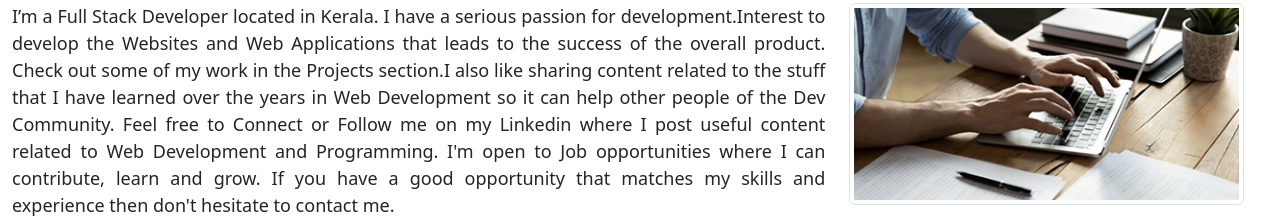
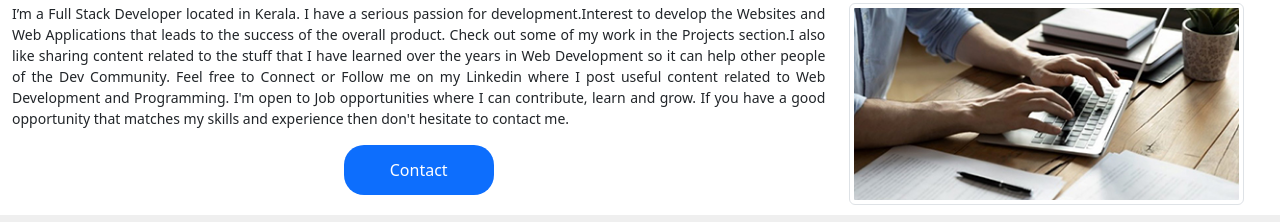
Before and after one commit to Anugrah2576/portfolio, a plain HTML site: page index.html in a window 1280 px wide. Shown: the part 723-945 px from the top of the page. Drawn offline with nearby package versions, Linux system fonts and the light colour scheme.

Commit message:
Update index.html

```diff
--- a/index.html
+++ b/index.html
@@ -127,7 +127,7 @@ a.ho:active{
       <div class="container-fluid row">
         <h1 class="text-center">About <b>Me</b></h1>
         <div class="col-md-8">
-            <p align="justify" style="font-size: 18px;">I’m a Full Stack Developer located in Kerala. I have a serious passion for development.Interest to develop the  Websites and Web Applications that leads to the success of the overall product. Check out some of my work in the Projects section.I also like sharing content related to the stuff that I have learned over the years in Web Development so it can help other people of the Dev Community. Feel free to Connect or Follow me on my Linkedin where I post useful content related to Web Development and Programming. I'm open to Job opportunities where I can contribute, learn and grow. If you have a good opportunity that matches my skills and experience then don't hesitate to contact me.</p>
+            <p align="justify" style="font-size: 14px;">I’m a Full Stack Developer located in Kerala. I have a serious passion for development.Interest to develop the  Websites and Web Applications that leads to the success of the overall product. Check out some of my work in the Projects section.I also like sharing content related to the stuff that I have learned over the years in Web Development so it can help other people of the Dev Community. Feel free to Connect or Follow me on my Linkedin where I post useful content related to Web Development and Programming. I'm open to Job opportunities where I can contribute, learn and grow. If you have a good opportunity that matches my skills and experience then don't hesitate to contact me.</p>
            <div class="text-center">
            <a href="#contact"> <button class="btn lb">Contact</button></a>
         </div>
```
